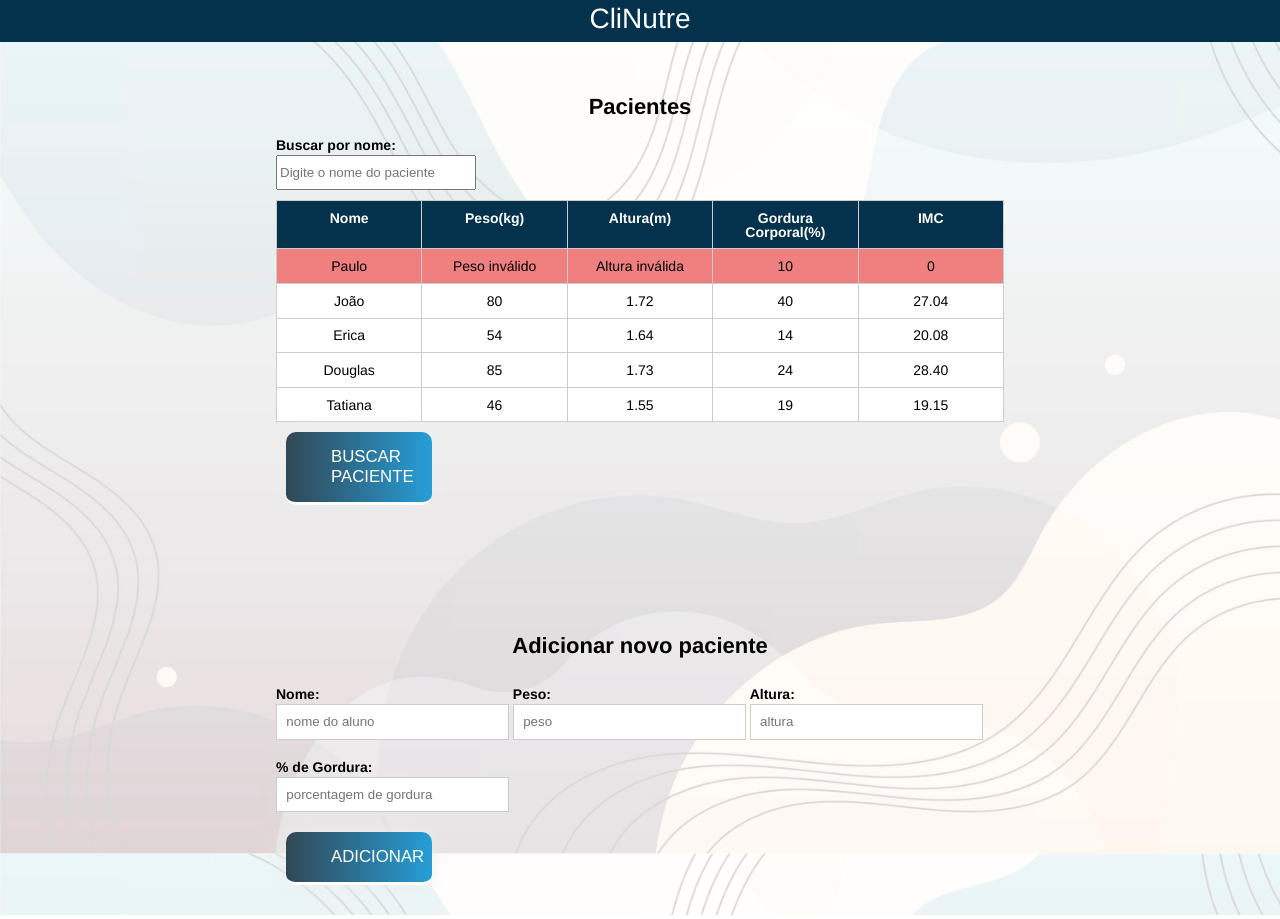
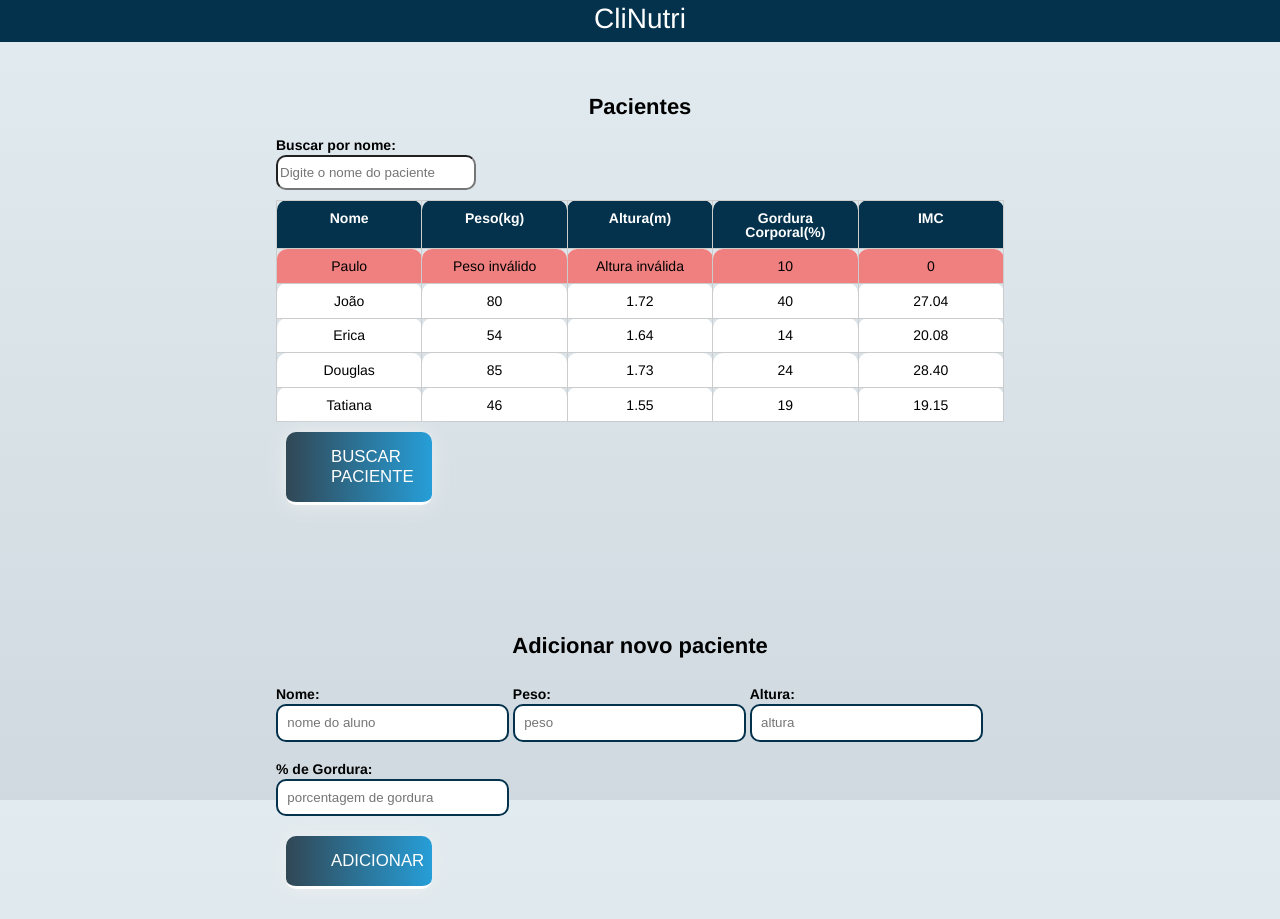
Before and after one commit to prissycorrea/clinutri, a plain HTML site: page index.html in a window 1280 px wide. Drawn offline with Linux system fonts and the light colour scheme.

Commit message:
layout adjusted

```diff
--- a/css/index.css
+++ b/css/index.css
@@ -7,10 +7,7 @@ html {
 }
 
 body {
-	background-image: url('../img/bg.jpg');
-	background-size: cover;
-	background-repeat: no-repeat;
-	background-attachment: fixed;
+	background-image: linear-gradient(to top, #cfd9df 0%, #e2ebf0 100%);
 	font-family: "Helvetica Neue", "Helvetica", Helvetica, Arial, sans-serif;
 	font-size: 14px;
 }
@@ -77,7 +74,7 @@ h3 {
 	text-align: center;
 }
 
-table{
+table {
 	margin-bottom : .5em;
     table-layout: fixed;
 	width: 100%;
@@ -86,6 +83,7 @@ table{
 
 td, th {
 	border: 1px solid #ccc;
+	border-radius: 10px 10px 0 0;
 	margin: 0;
 	padding: .7em;
 	text-align: center;
@@ -109,14 +107,16 @@ label {
 }
 
 .campo {
+	border: 2px solid #04324c;
+	border-radius: 10px;
 	padding-bottom: 1em;
-	border: 1px solid #ccc;
 	margin: 0;
 	padding: .7em;
 	width: 100%;
 }
 
 .campo-medio {
+	border-radius: 10px;
 	display: inline-block;
 	padding-right: .5em;
 }
@@ -160,6 +160,7 @@ button[disabled=disabled], button:disabled {
 }
 
 #filtrar-tabela {
+	border-radius: 10px;
 	height: 35px;
 	margin-bottom: 10px;
 	width: 200px;
--- a/index.html
+++ b/index.html
@@ -2,7 +2,7 @@
 <html lang="pt-br">
 	<head>
 		<meta charset="UTF-8">
-		<title>CliNutre</title>
+		<title>CliNutri</title>
 		<link rel="icon" href="favicon.ico" type="image/x-icon">
 		<link rel="stylesheet" type="text/css" href="css/reset.css">
 		<link rel="stylesheet" type="text/css" href="css/index.css">
@@ -10,7 +10,7 @@
 	<body>
 		<header>
 			<div class="container-titulo">
-				<h1 class="titulo">CliNutre</h1>
+				<h1 class="titulo">CliNutri</h1>
 			</div>
 		</header>
 		<main>
```
